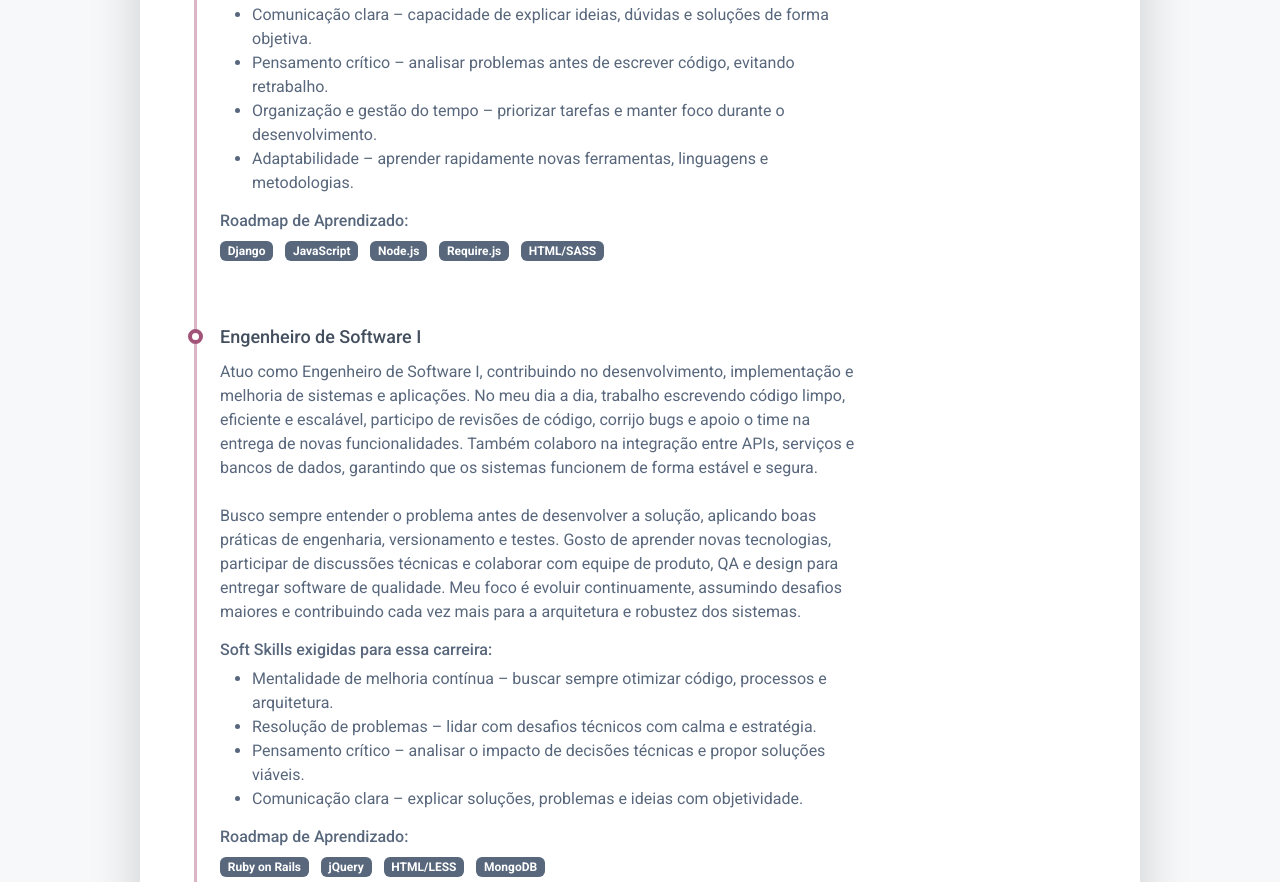
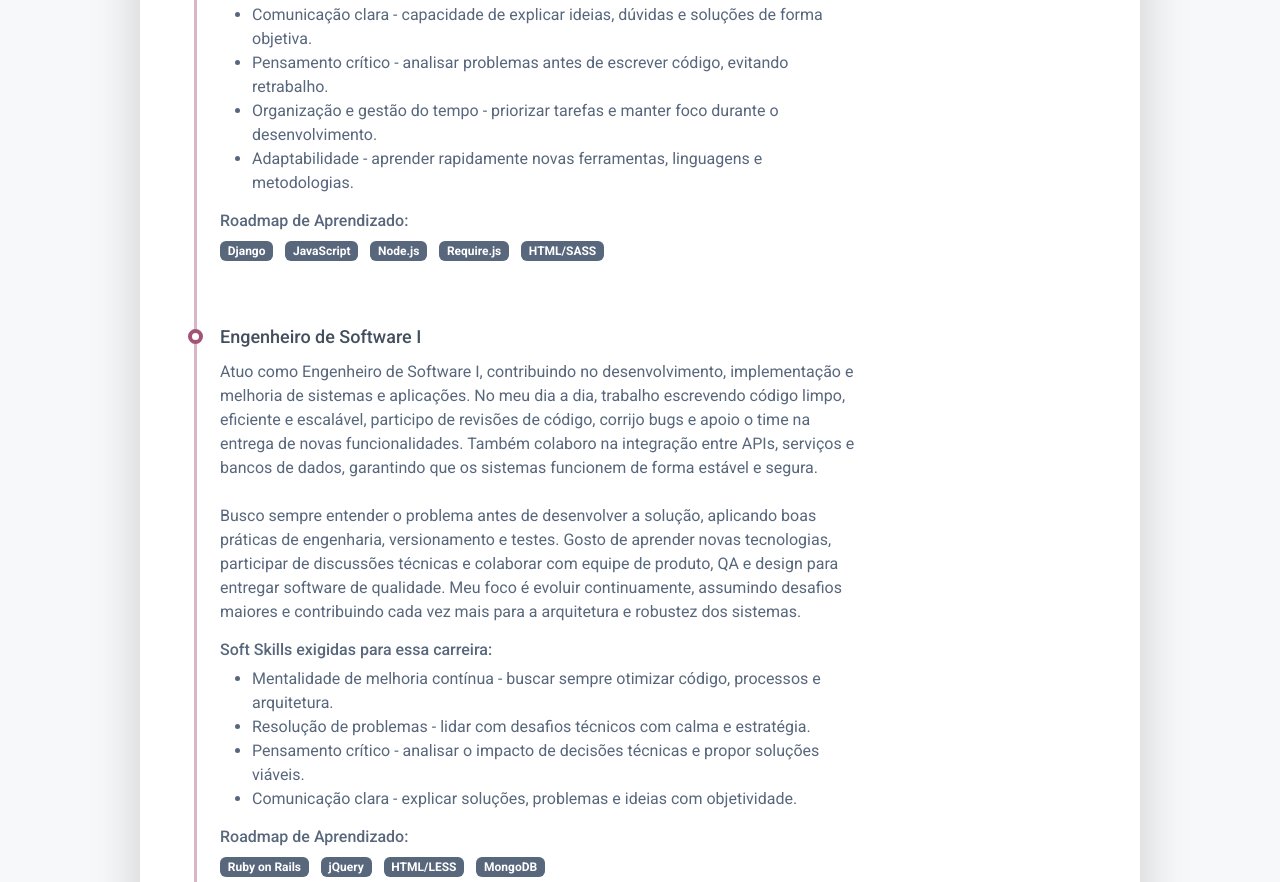
Before and after one commit to AkiraNohara696/Mapa_Carreira, a plain HTML site: page index.html in a window 1280 px wide. Shown: the part 1818-2700 px from the top of the page. Drawn offline with Linux system fonts and the light colour scheme.

Commit message:
mensagem

```diff
--- a/index.html
+++ b/index.html
@@ -214,10 +214,10 @@
 												Soft Skills exigidas para essa carreira:
 											</h4>
 											<ul>
-												<li>Comunicação clara – capacidade de explicar ideias, dúvidas e soluções de forma objetiva.</li>
-												<li>Pensamento crítico – analisar problemas antes de escrever código, evitando retrabalho.</li>
-												<li>Organização e gestão do tempo – priorizar tarefas e manter foco durante o desenvolvimento.</li>
-												<li>Adaptabilidade – aprender rapidamente novas ferramentas, linguagens e metodologias.</li>
+												<li>Comunicação clara - capacidade de explicar ideias, dúvidas e soluções de forma objetiva.</li>
+												<li>Pensamento crítico - analisar problemas antes de escrever código, evitando retrabalho.</li>
+												<li>Organização e gestão do tempo - priorizar tarefas e manter foco durante o desenvolvimento.</li>
+												<li>Adaptabilidade - aprender rapidamente novas ferramentas, linguagens e metodologias.</li>
 											</ul>
 											<h4 class="resume-timeline-item-desc-heading font-weight-bold">
 												Roadmap de Aprendizado:</h4>
@@ -255,10 +255,10 @@
 													Soft Skills exigidas para essa carreira:
 											</h4>
 											<ul>
-												<li>Mentalidade de melhoria contínua – buscar sempre otimizar código, processos e arquitetura.</li>
-												<li>Resolução de problemas – lidar com desafios técnicos com calma e estratégia.</li>
-												<li>Pensamento crítico – analisar o impacto de decisões técnicas e propor soluções viáveis.</li>
-												<li>Comunicação clara – explicar soluções, problemas e ideias com objetividade.</li>
+												<li>Mentalidade de melhoria contínua - buscar sempre otimizar código, processos e arquitetura.</li>
+												<li>Resolução de problemas - lidar com desafios técnicos com calma e estratégia.</li>
+												<li>Pensamento crítico - analisar o impacto de decisões técnicas e propor soluções viáveis.</li>
+												<li>Comunicação clara - explicar soluções, problemas e ideias com objetividade.</li>
 											</ul>
 											<h4 class="resume-timeline-item-desc-heading font-weight-bold">
 												Roadmap de Aprendizado:</h4>
```
